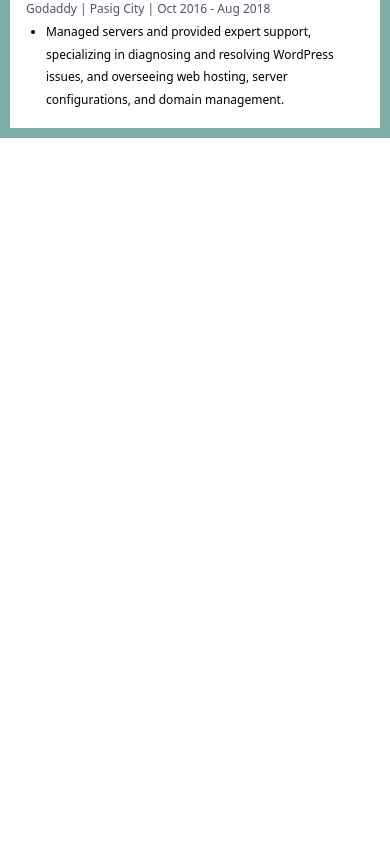
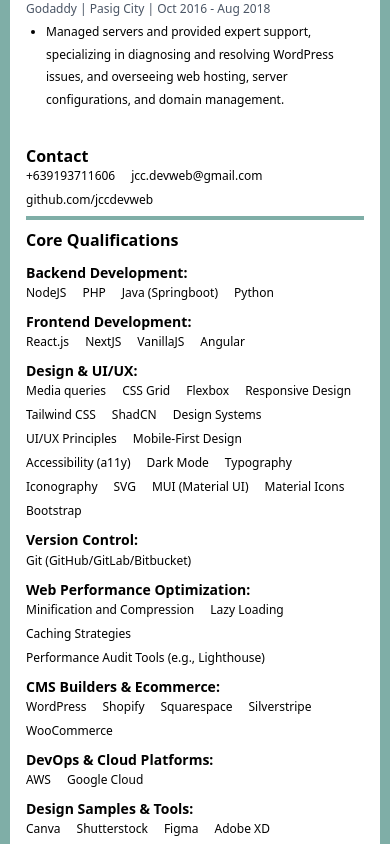
Before and after one commit to jccdevweb/charles-cv, a Next.js app: page / in a window 390 px wide. Shown: the part 980-1824 px from the top of the page. Before the commit the page ends 1126 px from the top, so only its background shows below. Built offline with nearby package versions, Linux system fonts and the light colour scheme.

Commit message:
fix mobile view

```diff
--- a/src/app/page.tsx
+++ b/src/app/page.tsx
@@ -24,9 +24,9 @@
         </div>
       </div>
 
-      <div className="flex flex-col sm:flex-row min-h-[calc(100vh-250px)]">
+      <div className="flex flex-col-reverse flex-col sm:flex-row">
         {/* Left Content Section */}
-        <div className="sm:w-80 p-2 overflow-y-auto h-full border-r-4 border-[#7FAEA7] flex-shrink-0 sm:block hidden">
+        <div className="w-full sm:w-80 p-4 overflow-y-visible h-auto sm:h-full border-b-4 sm:border-b-0 sm:border-r-4 border-[#7FAEA7] flex-shrink-0">
           {leftContentData.sections.map((section, index) => (
             <div key={index}>
               <p className="text-md font-semibold">{section.title}</p>
```
